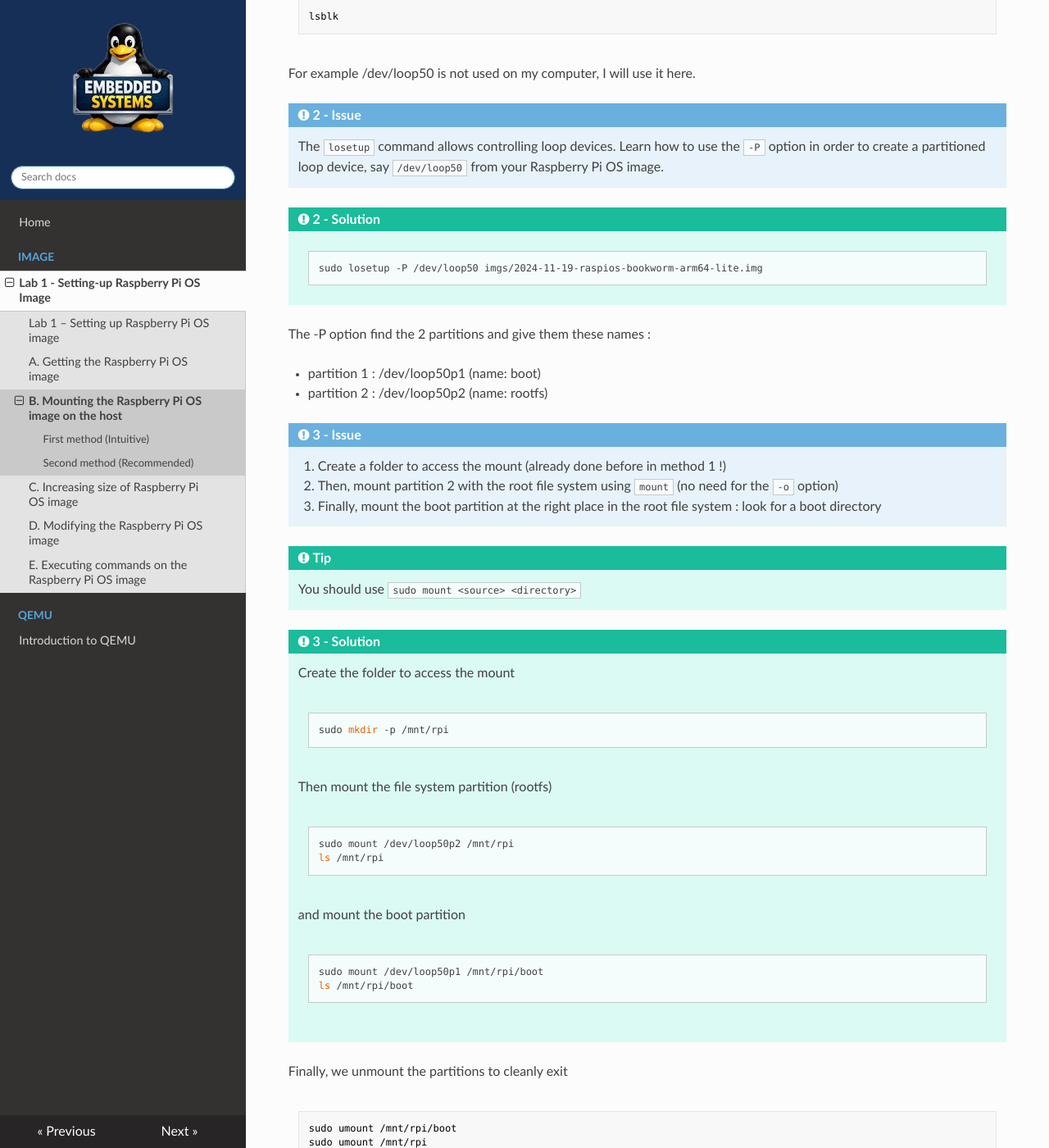
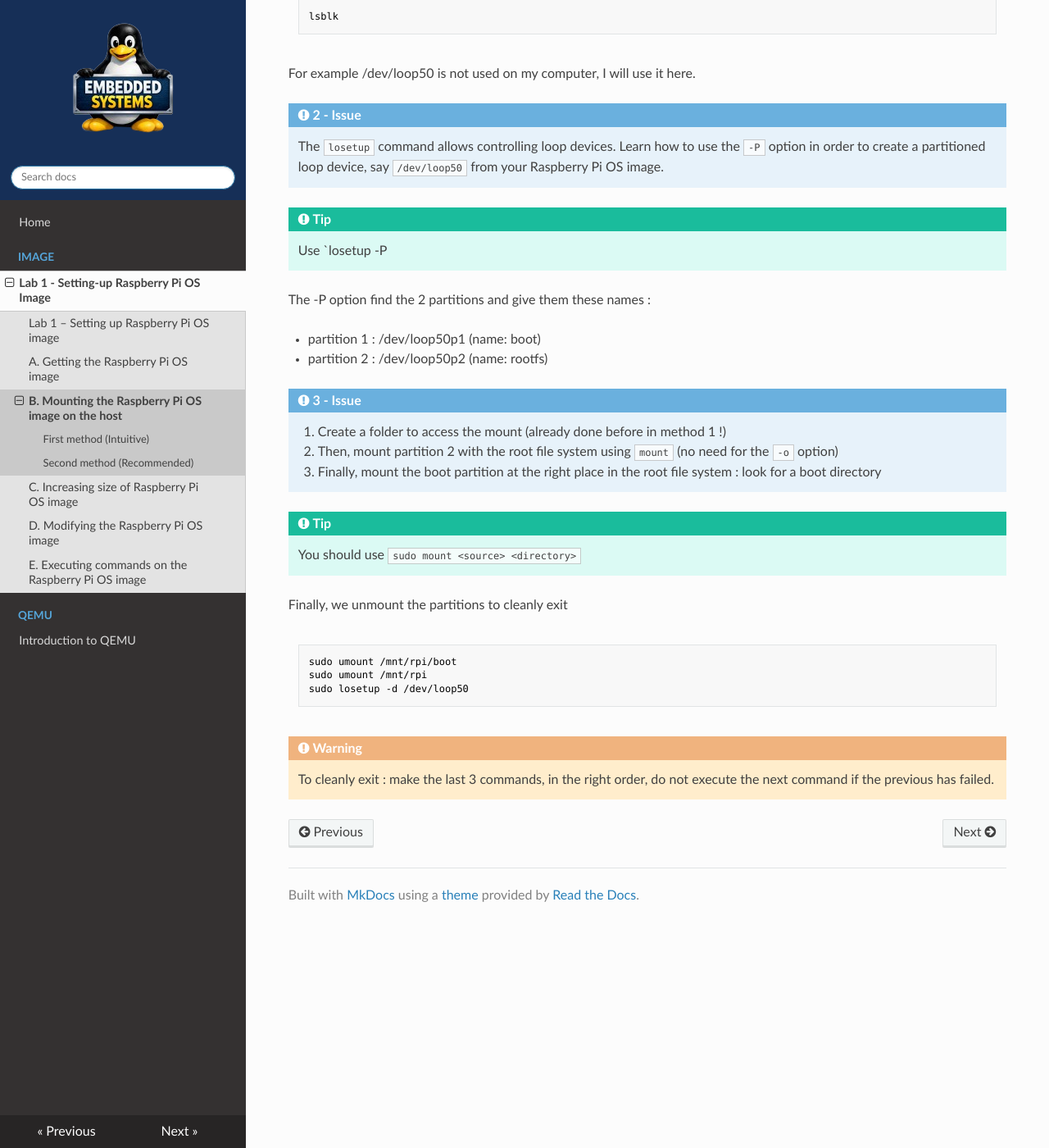
Before and after one commit to tlefloch/emb-sys, an MkDocs documentation site: the page built from docs/image/tp1/mounting.md, in a window 1280 px wide and 1400 px high, scrolled down 3351 px. Shown: the whole window at 82% size. Built offline with MkDocs 1.6.1, drawn with Linux system fonts in a browser that asks for light colours; nearby versions of some CDN libraries.

````diff
--- a/docs/image/tp1/mounting.md
+++ b/docs/image/tp1/mounting.md
@@ -133,11 +133,15 @@
 !!! Note "2 - Issue"
     The `losetup` command allows controlling loop devices. Learn how to use the `-P` option in order to create a partitioned loop device, say `/dev/loop50` from your Raspberry Pi OS image.
 
-!!! Tip "2 - Solution"
+!!! Tip
+
+    Use `losetup -P <loop_device> <img>
+
+<!-- !!! Tip "2 - Solution"
 
     ```bash
     sudo losetup -P /dev/loop50 imgs/2024-11-19-raspios-bookworm-arm64-lite.img
-    ```
+    ``` -->
 
 The -P option find the 2 partitions and give them these names :
 
@@ -154,7 +158,7 @@
     You should use ```sudo mount <source> <directory>```
 
 
-!!! Tip "3 - Solution"
+<!-- !!! Tip "3 - Solution"
 
     Create the folder to access the mount
     ```bash
@@ -171,7 +175,7 @@
     ```bash
     sudo mount /dev/loop50p1 /mnt/rpi/boot
     ls /mnt/rpi/boot
-    ```
+    ``` -->
 
 Finally, we unmount the partitions to cleanly exit
 ```bash
````
